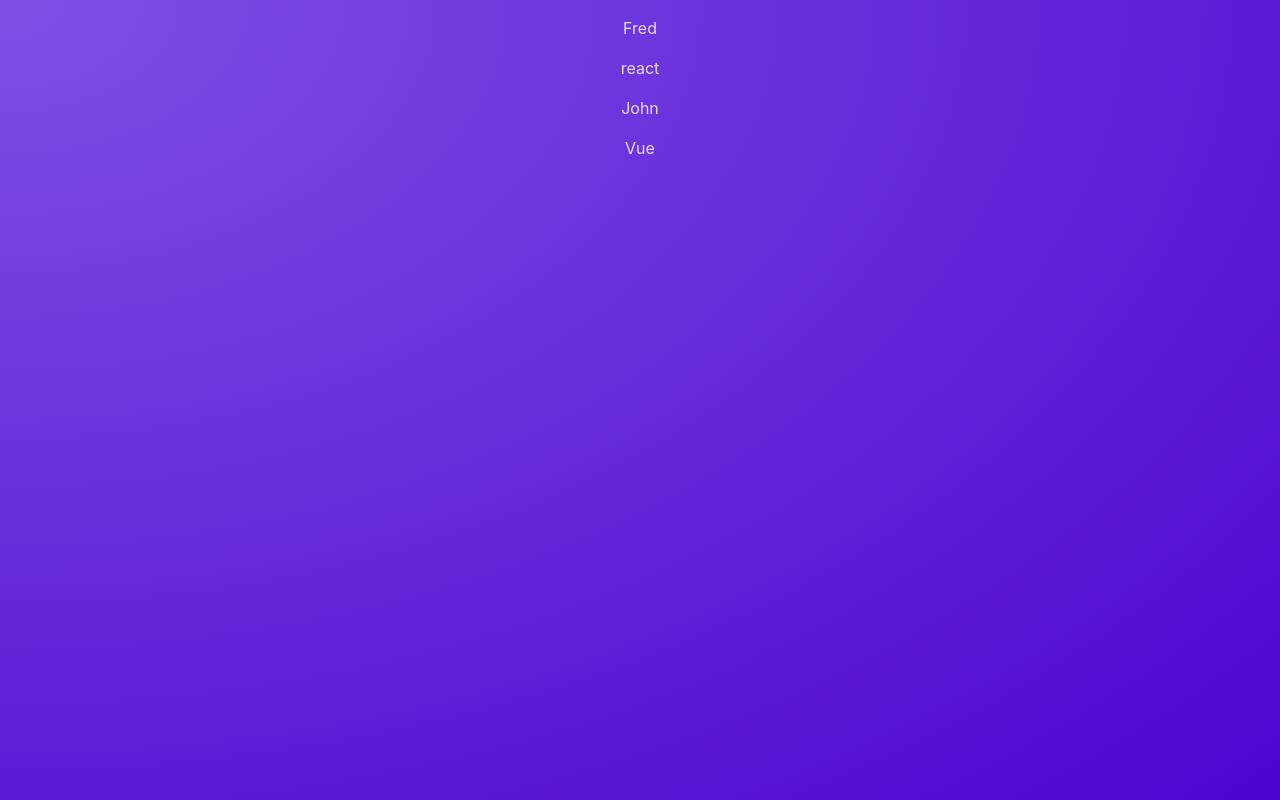
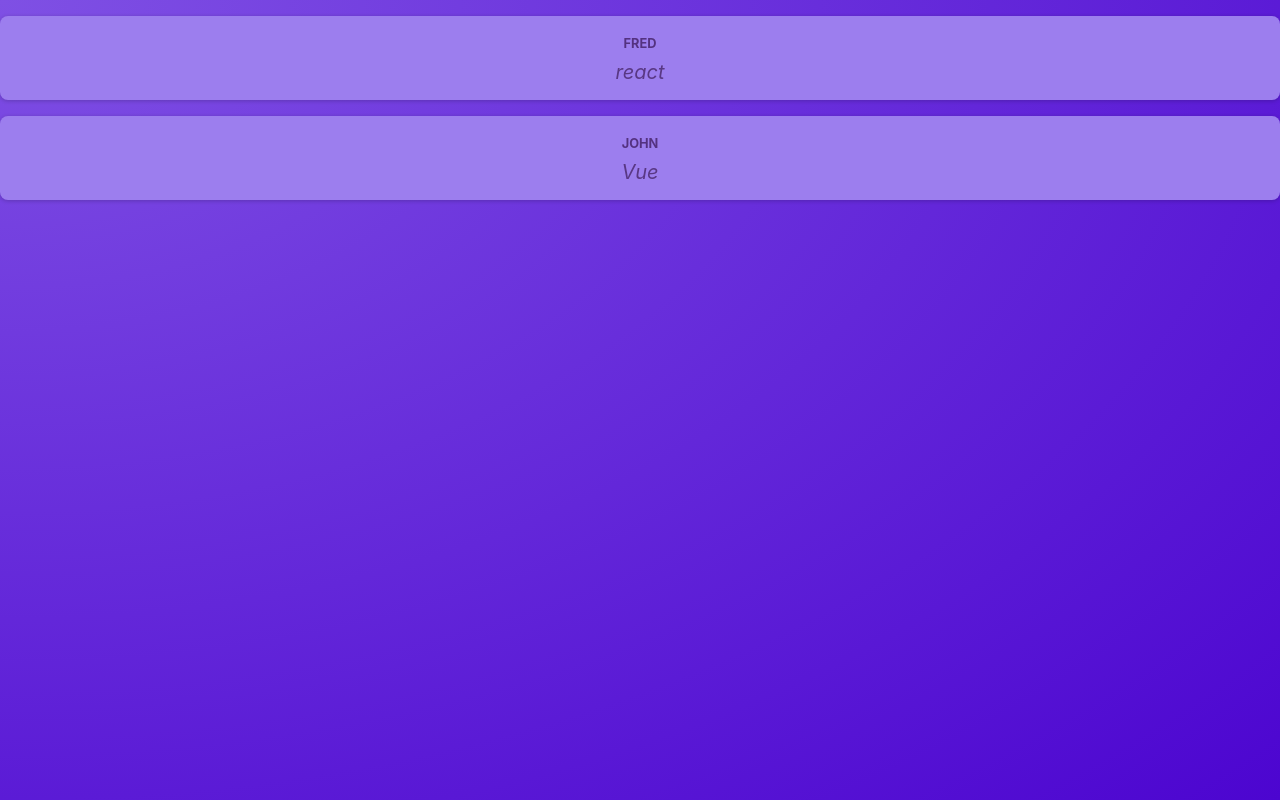
Before and after one commit to fredericreact/reactSummary, a React (Vite) app: page / in a window 1280 px wide. Built offline with nearby package versions, Linux system fonts and the light colour scheme.

Commit message:
CSS Styling & CSS Modules

```diff
--- a/src/components/Post.jsx
+++ b/src/components/Post.jsx
@@ -1,9 +1,11 @@
+import classes from './Post.module.css'
+
 const Post = (props) => {
 
     return (
-    <div>
-        <p>{props.author}</p>
-        <p>{props.body}</p>
+    <div className={classes.post}>
+        <p className={classes.author}>{props.author}</p>
+        <p className={classes.text}>{props.body}</p>
     </div>
     )
 }
--- /dev/null
+++ b/src/components/Post.module.css
@@ -0,0 +1,35 @@
+.post {
+    margin: 1rem 0;
+    padding: 1rem;
+    background-color: #9c7eee;
+    border-radius: 8px;
+    box-shadow: 0 1px 4px rgba(0, 0, 0, 0.2);
+    animation: animate-in 1s ease-out forwards;
+  }
+
+  .author {
+    font-size: 0.8rem;
+    font-weight: bold;
+    color: #543280;
+    margin: 0;
+    text-transform: uppercase;
+  }
+
+  .text {
+    white-space: pre-wrap;
+    font-size: 1.25rem;
+    margin: 0.25rem 0 0 0;
+    color: #593884;
+    font-style: italic;
+  }
+
+  @keyframes animate-in {
+    from {
+      opacity: 0;
+      transform: translateY(1rem);
+    }
+    to {
+      opacity: 1;
+      transform: translateY(0);
+    }
+  }
```
Also changed, not shown: src/index.css (line endings or trailing spaces).
